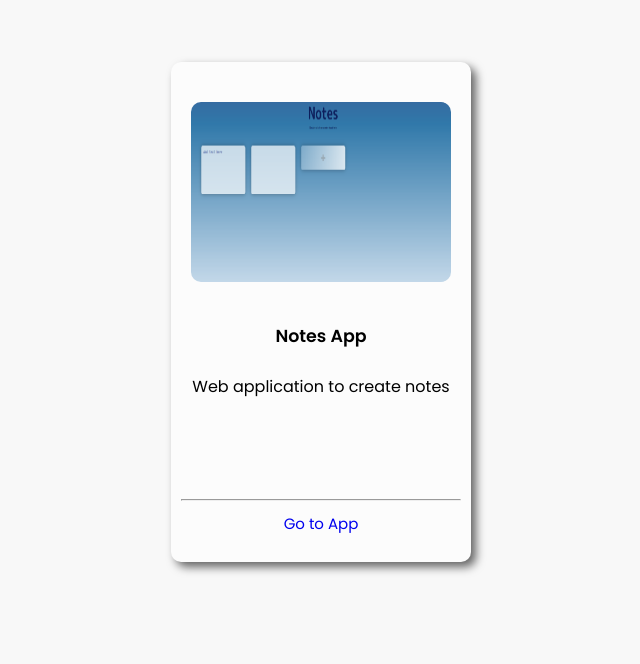
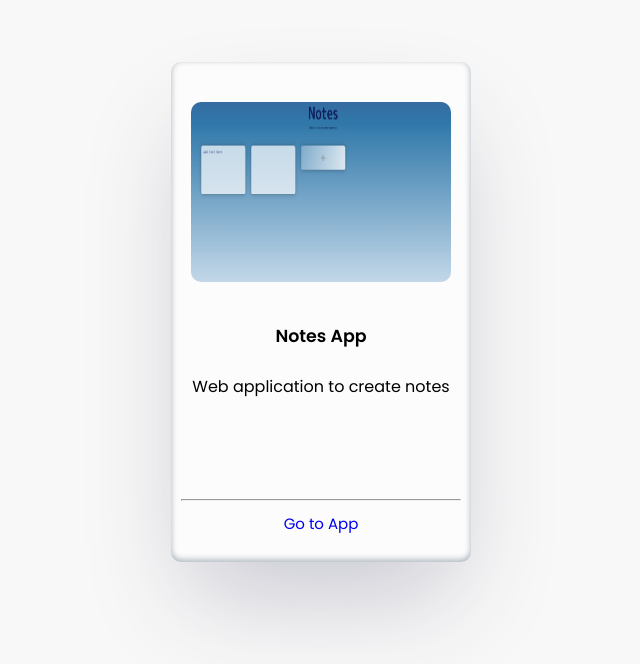
Before and after one commit to lark23dm/ProjectApps, a plain HTML site: page index.html in a window 1280 px wide. Shown: the part 62-726 px from the top of the page, without its empty margins (319-959 px from the left). Drawn offline with Linux system fonts and the light colour scheme.

Commit message:
Update style.css

```diff
--- a/styles/style.css
+++ b/styles/style.css
@@ -36,7 +36,7 @@ body{
     height: 500px;
     width: 300px;
     background: rgba(252,252,252,1);
-    box-shadow: 5px 5px 10px rgba(0,0,0,.6);
+    box-shadow: rgba(50,50,93,.25) 0 50px 100px -20px, rgba(10, 37, 64, 0.35) 0 -2px 6px 0 inset;
     border-radius: 10px;
 }
 
```
